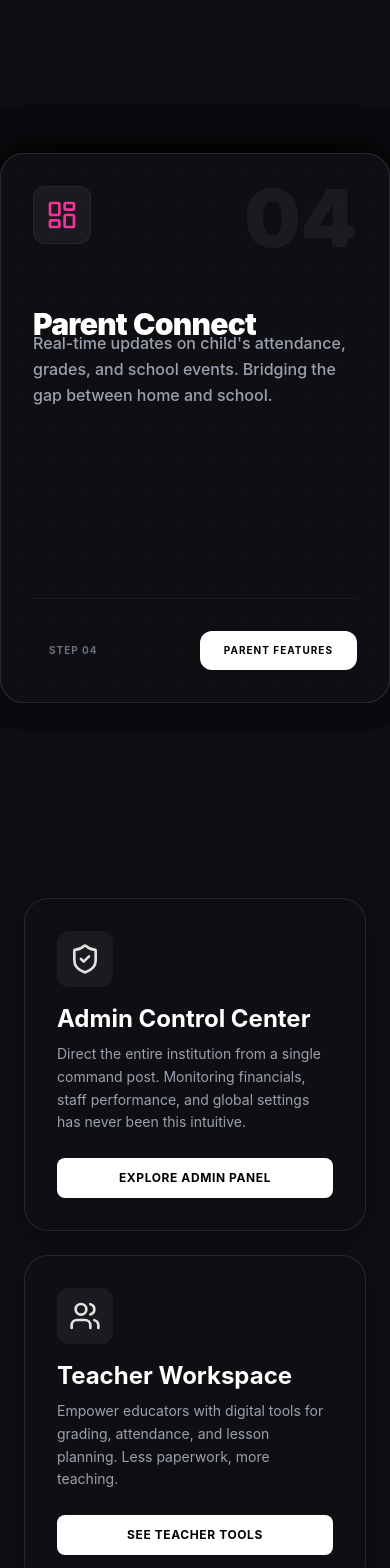
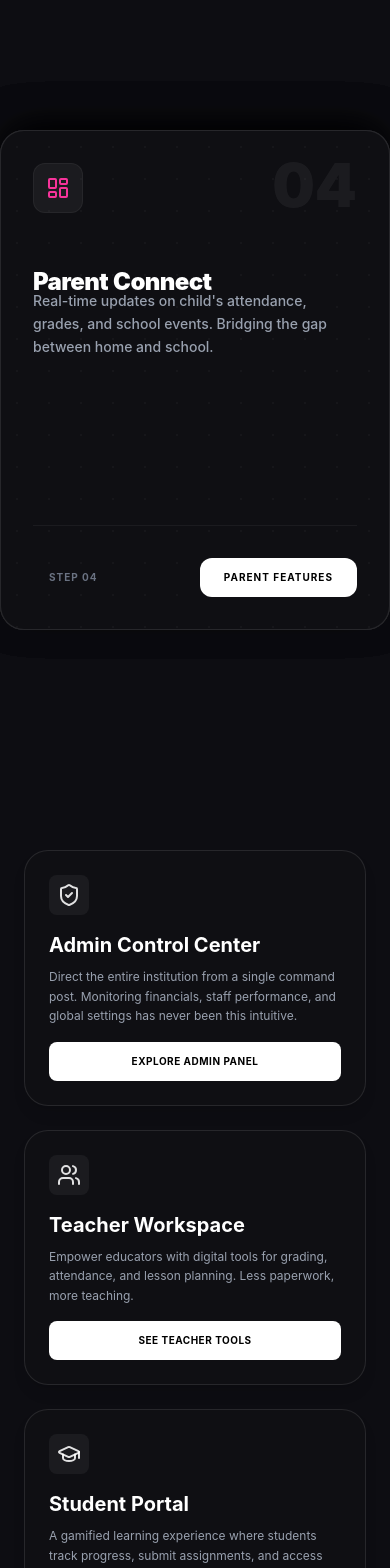
Before and after one commit to Naseer-047/School-website, a React app in the folder frontend/: page / in a window 390 px wide. Shown: the part 1340-2908 px from the top of the page. Built offline with nearby package versions, Linux system fonts and the light colour scheme; the HTML template or start-up script is replaced by a standard one.

Commit message:
Introduce new landing page sections with horizontal scroll and stacked card animations.

```diff
--- a/frontend/src/components/landing/HorizontalScroll.jsx
+++ b/frontend/src/components/landing/HorizontalScroll.jsx
@@ -72,23 +72,23 @@ const HorizontalScroll = () => {
 
     return (
         <section ref={triggerRef} className="overflow-hidden bg-background">
-            <div ref={sectionRef} className="flex h-screen w-fit items-center px-20 gap-10">
+            <div ref={sectionRef} className="flex h-screen w-fit items-center px-6 md:px-20 gap-8 md:gap-16 box-border">
 
                 {/* Intro Card */}
-                <div className="w-[80vw] md:w-[40vw] flex-shrink-0 px-10">
-                    <span className="text-primary font-bold tracking-widest uppercase text-sm mb-4 block">
+                <div className="w-[90vw] md:w-[35vw] flex-shrink-0 px-4 md:px-0">
+                    <span className="text-primary font-bold tracking-widest uppercase text-xs mb-3 block">
                         Beyond Academics
                     </span>
-                    <h2 className="text-5xl md:text-7xl font-black text-white leading-tight mb-6">
+                    <h2 className="text-3xl md:text-5xl font-black text-white leading-tight mb-4">
                         <AnimatedText text="Explore" type="words" animation="fade-up" /> <br />
                         <span className="text-transparent bg-clip-text bg-gradient-to-r from-white to-gray-500">
                              <AnimatedText text="The Campus" type="words" animation="reveal" delay={0.2} />
                         </span>
                     </h2>
-                    <p className="text-xl text-gray-400 max-w-md">
+                    <p className="text-sm md:text-lg text-gray-400 max-w-sm leading-relaxed">
                         A visual journey through our world-class facilities and programs.
                     </p>
-                    <div className="mt-8 flex items-center gap-4 text-sm font-bold text-gray-600 animate-pulse">
+                    <div className="mt-6 flex items-center gap-4 text-[10px] font-bold text-gray-600 animate-pulse">
                         SCROLL TO EXPLORE <div className="w-12 h-[1px] bg-gray-600"></div>
                     </div>
                 </div>
@@ -97,49 +97,49 @@ const HorizontalScroll = () => {
                 {items.map((item, index) => (
                     <div
                         key={item.id}
-                        className="w-[85vw] md:w-[60vw] h-[600px] flex-shrink-0 rounded-[32px] relative overflow-hidden group border border-white/10 bg-[#0f0f13] hover:border-primary/30 transition-all duration-500"
+                        className="w-[85vw] md:w-[500px] h-[450px] flex-shrink-0 rounded-[24px] relative overflow-hidden group border border-white/10 bg-[#0f0f13] hover:border-primary/30 transition-all duration-500 box-border"
                     >
                          {/* Card Reflection/Shine Effect */}
                          <div className="absolute inset-0 bg-gradient-to-br from-white/5 to-transparent opacity-0 group-hover:opacity-100 transition-opacity duration-700 pointer-events-none"></div>
 
-                        <div className="absolute inset-0 p-12 md:p-16 flex flex-col justify-between z-10">
+                        <div className="absolute inset-0 p-8 flex flex-col justify-between z-10">
                             <div>
-                                <div className="flex justify-between items-start">
-                                    <div className="bg-white/5 w-fit p-4 rounded-2xl backdrop-blur-md mb-8 border border-white/5">
-                                        {item.icon}
+                                <div className="flex justify-between items-start mb-6">
+                                    <div className="bg-white/5 w-fit p-3 rounded-xl backdrop-blur-md border border-white/5">
+                                        {React.cloneElement(item.icon, { className: 'w-6 h-6' })}
                                     </div>
-                                    <span className="font-mono text-xs text-gray-600">0{index + 1}</span>
+                                    <span className="font-mono text-[10px] text-gray-600">0{index + 1}</span>
                                 </div>
                                 <AnimatedText
                                     text={item.title}
-                                    className="text-4xl md:text-5xl font-black text-white mb-2 leading-tight block tracking-tight"
+                                    className="text-2xl md:text-3xl font-black text-white mb-2 leading-tight block tracking-tight"
                                     type="words"
                                     animation="fade-up"
                                 />
-                                <p className="text-lg text-primary font-medium tracking-wide">
+                                <p className="text-xs md:text-sm text-primary font-medium tracking-wide opacity-80">
                                     {item.subtitle}
                                 </p>
                             </div>
 
-                            <div className="space-y-8">
-                                <p className="text-lg md:text-xl text-gray-400 max-w-lg leading-relaxed">
+                            <div className="space-y-6">
+                                <p className="text-sm text-gray-400 max-w-xs leading-relaxed">
                                     {item.description}
                                 </p>
-                                <button className="px-8 py-4 bg-transparent border border-white/20 text-white rounded-2xl font-bold uppercase tracking-widest text-xs hover:bg-white hover:text-black hover:border-transparent transition-all">
+                                <button className="px-6 py-3 bg-transparent border border-white/20 text-white rounded-xl font-bold uppercase tracking-widest text-[10px] hover:bg-white hover:text-black hover:border-transparent transition-all">
                                     View Details
                                 </button>
                             </div>
                         </div>
 
                          {/* Massive Background Icon (Visual Interest) */}
-                         <div className="absolute -bottom-10 -right-10 opacity-[0.03] transform rotate-12 scale-[3] pointer-events-none group-hover:opacity-[0.05] transition-opacity duration-500">
+                         <div className="absolute -bottom-6 -right-6 opacity-[0.03] transform rotate-12 scale-[2.5] pointer-events-none group-hover:opacity-[0.05] transition-opacity duration-500">
                             {item.icon}
                          </div>
                     </div>
                 ))}
 
                 {/* End Spacer */}
-                <div className="w-[10vw] flex-shrink-0"></div>
+                <div className="w-[5vw] flex-shrink-0"></div>
 
             </div>
         </section>
--- a/frontend/src/components/landing/StackedCards.jsx
+++ b/frontend/src/components/landing/StackedCards.jsx
@@ -71,18 +71,18 @@ const StackedCards = () => {
     }, []);
 
     return (
-        <section ref={containerRef} className="bg-background relative pt-24 md:pt-0"> {/* Added mobile transition padding */}
+        <section ref={containerRef} className="bg-background relative pt-12 md:pt-0"> {/* Added mobile transition padding */}
             <div ref={cardsWrapperRef} className="h-screen w-full flex items-center justify-center overflow-hidden sticky top-0">
 
                 {/* Introduction Text */}
-                <div className="absolute top-24 md:top-20 left-1/2 -translate-x-1/2 text-center z-10 hidden md:block">
-                    <span className="text-primary font-bold tracking-widest uppercase text-xs">Workflow</span>
-                    <h2 className="text-xl md:text-2xl font-bold text-white mt-2">
+                <div className="absolute top-16 md:top-20 left-1/2 -translate-x-1/2 text-center z-10 hidden md:block">
+                    <span className="text-primary font-bold tracking-widest uppercase text-[10px] md:text-xs">Workflow</span>
+                    <h2 className="text-lg md:text-xl font-bold text-white mt-2">
                         <AnimatedText text="A Seamless Experience" type="chars" animation="typewriter" />
                     </h2>
                 </div>
 
-                <div className="relative w-full max-w-6xl h-[550px] px-6 mt-16 md:mt-24"> {/* Reduced Width/Height/Margin */}
+                <div className="relative w-full max-w-5xl h-[500px] px-6 mt-16 md:mt-24"> {/* Reduced Width/Height/Margin */}
                     {cards.map((card, index) => (
                         <div
                             key={index}
@@ -97,22 +97,22 @@ const StackedCards = () => {
 
                             {/* Card Number Watermark */}
                             <div className="absolute top-6 right-8 opacity-5">
-                                <span className="text-[80px] md:text-[100px] font-black leading-none text-white">0{index + 1}</span>
+                                <span className="text-[60px] md:text-[80px] font-black leading-none text-white">0{index + 1}</span>
                             </div>
 
                             {/* Card Header */}
                             <div className="relative z-10">
                                 <div className="bg-white/5 w-fit p-3 rounded-xl mb-6 border border-white/5">
-                                    {React.cloneElement(card.icon, { className: `w-8 h-8 md:w-10 md:h-10 ${card.icon.props.className.split(' ').find(c => c.startsWith('text-'))}` })}
+                                    {React.cloneElement(card.icon, { className: `w-6 h-6 md:w-8 md:h-8 ${card.icon.props.className.split(' ').find(c => c.startsWith('text-'))}` })}
                                 </div>
                                 <AnimatedText
                                     text={card.title}
-                                    className="text-3xl md:text-5xl font-black text-white mb-4 leading-tight max-w-2xl block tracking-tight"
+                                    className="text-2xl md:text-4xl font-black text-white mb-4 leading-tight max-w-xl block tracking-tight"
                                     type="words"
                                     animation="reveal"
                                     delay={0.2}
                                 />
-                                <p className="text-base md:text-lg text-gray-400 max-w-xl leading-relaxed font-medium">
+                                <p className="text-sm md:text-base text-gray-400 max-w-md leading-relaxed font-medium">
                                     {card.description}
                                 </p>
                             </div>
@@ -121,9 +121,9 @@ const StackedCards = () => {
                             <div className="relative z-10 flex items-center justify-between mt-auto pt-8 border-t border-white/5">
                                 <div className="flex items-center gap-2">
                                     <div className={`w-2 h-2 rounded-full ${index === 0 ? 'bg-primary' : index === 1 ? 'bg-secondary' : 'bg-accent'} animate-pulse`}></div>
-                                    <span className="text-[10px] md:text-xs font-bold text-gray-500 uppercase tracking-widest">Step 0{index + 1}</span>
+                                    <span className="text-[10px] md:text-[10px] font-bold text-gray-500 uppercase tracking-widest">Step 0{index + 1}</span>
                                 </div>
-                                <button className="px-6 py-3 md:px-8 md:py-4 bg-white text-black hover:bg-gray-200 rounded-xl font-bold uppercase tracking-widest text-[10px] md:text-xs transition-all flex items-center gap-2">
+                                <button className="px-6 py-3 bg-white text-black hover:bg-gray-200 rounded-xl font-bold uppercase tracking-widest text-[10px] transition-all flex items-center gap-2">
                                     {card.buttonText}
                                 </button>
                             </div>
@@ -135,13 +135,13 @@ const StackedCards = () => {
              {/* Mobile Spacer */}
              <div className="md:hidden flex flex-col gap-6 px-6 py-20 bg-background relative z-20">
                  {cards.map((card, index) => (
-                    <div key={index} className="rounded-[24px] p-8 bg-[#0f0f13] border border-white/10 shadow-lg">
-                        <div className="bg-white/5 w-fit p-3 rounded-xl mb-4">
-                            {React.cloneElement(card.icon, { className: `w-8 h-8 ${card.icon.props.className.split(' ').find(c => c.startsWith('text-'))}` })}
+                    <div key={index} className="rounded-[24px] p-6 bg-[#0f0f13] border border-white/10 shadow-lg">
+                        <div className="bg-white/5 w-fit p-2 rounded-lg mb-4">
+                            {React.cloneElement(card.icon, { className: `w-6 h-6 ${card.icon.props.className.split(' ').find(c => c.startsWith('text-'))}` })}
                         </div>
-                        <h3 className="text-2xl font-bold text-white mb-2">{card.title}</h3>
-                         <p className="text-sm text-gray-400 mb-6 leading-relaxed">{card.description}</p>
-                         <button className="px-6 py-3 bg-white text-black rounded-lg text-xs font-bold uppercase tracking-wider w-full hover:bg-gray-200">
+                        <h3 className="text-xl font-bold text-white mb-2">{card.title}</h3>
+                         <p className="text-xs text-gray-400 mb-4 leading-relaxed">{card.description}</p>
+                         <button className="px-4 py-3 bg-white text-black rounded-lg text-[10px] font-bold uppercase tracking-wider w-full hover:bg-gray-200">
                             {card.buttonText}
                         </button>
                     </div>
```
